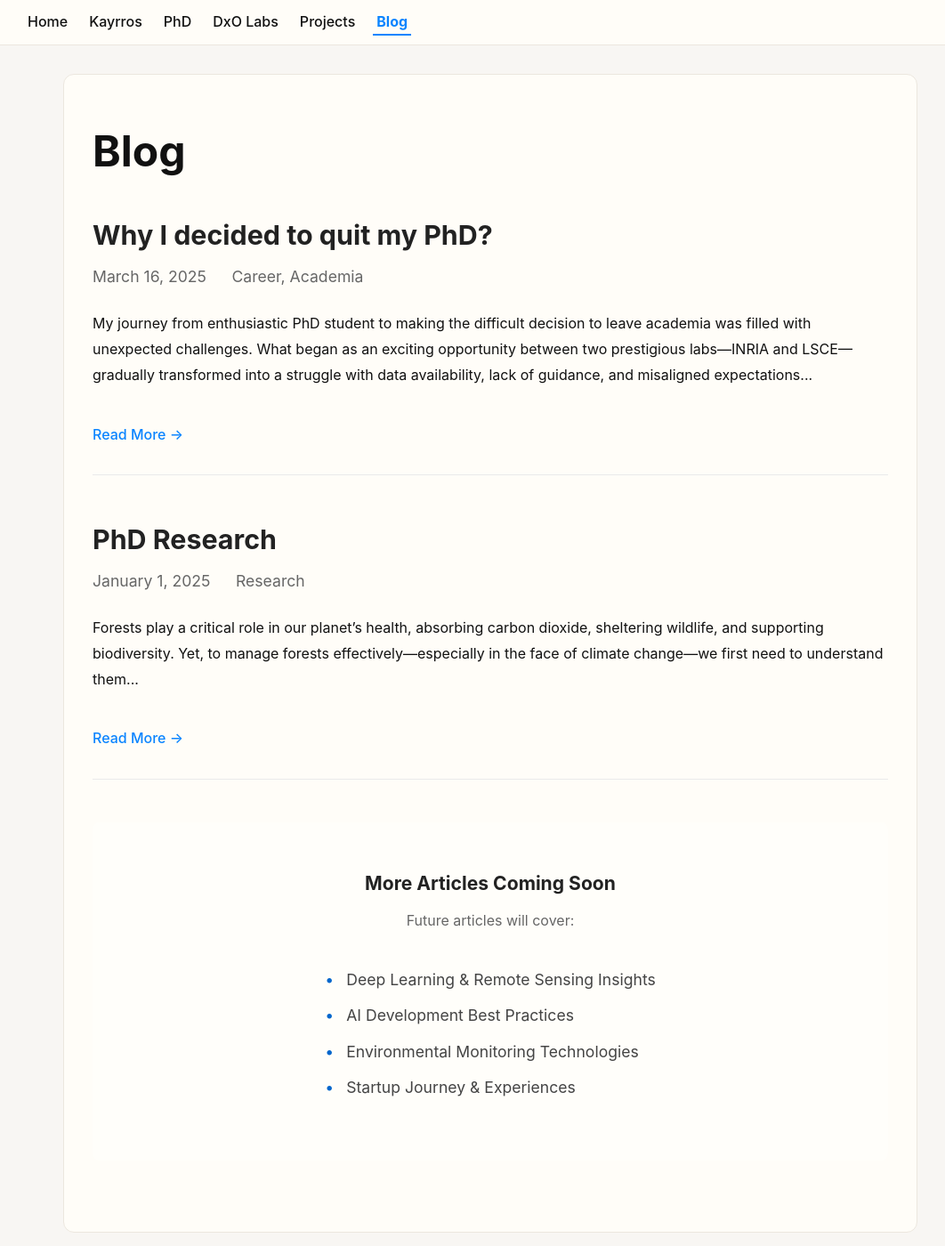
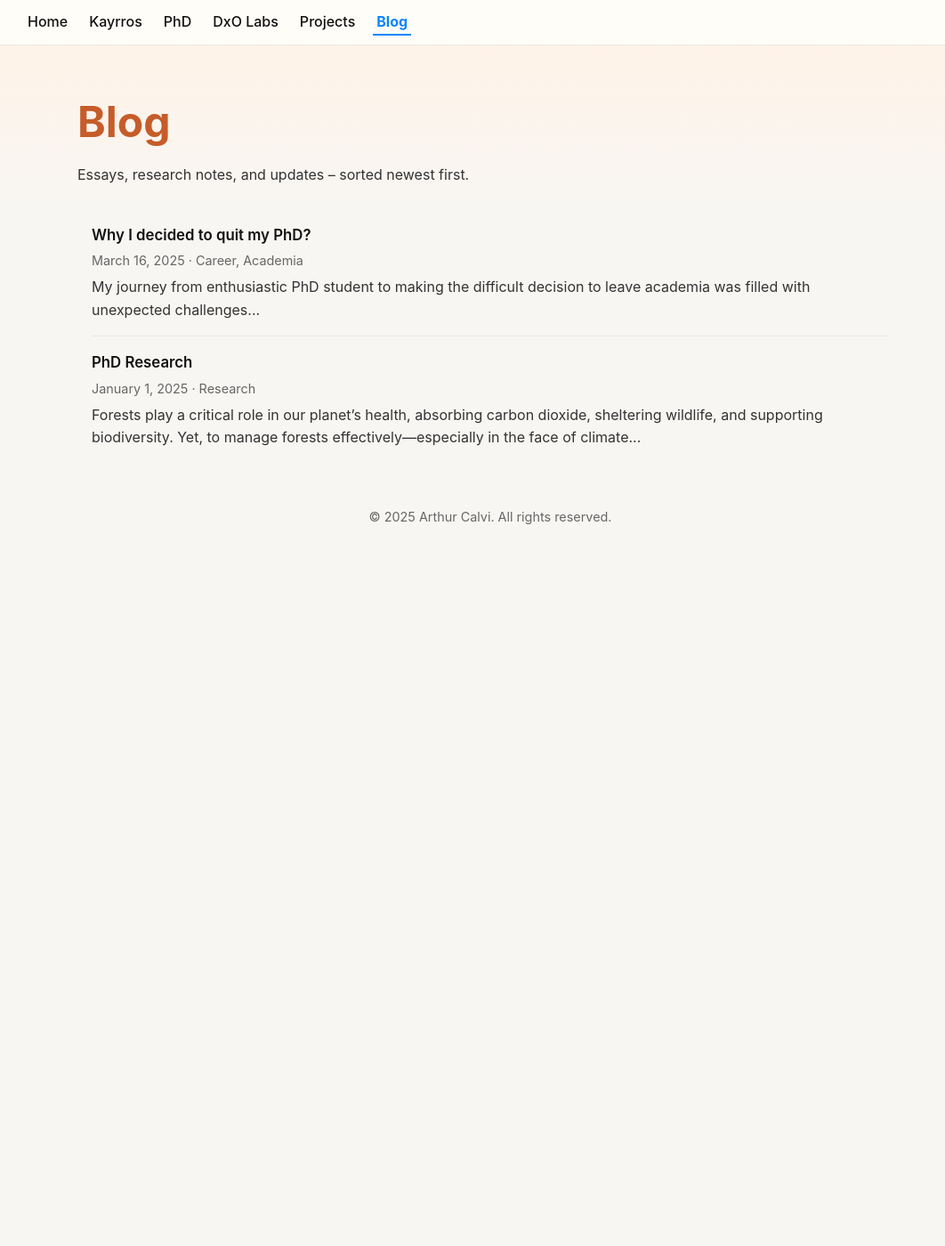
Before and after one commit to ArthurCalvi/arthurcalvi.github.io, a Jekyll site: the page built from blog.html, in a window 1280 px wide and 1400 px high. Shown: the whole window at 89% size, without its empty margins (89-1151 px from the left). Built offline with Jekyll 4.4.1, drawn with Linux system fonts in a browser that asks for light colours.

Commit message:
style: remove gap under nav; blog/projects adopt gradient section headers + list; home uses neutral gradient header and layered plates; article titles inherit section accent via body classes

```diff
--- a/_layouts/default.html
+++ b/_layouts/default.html
@@ -25,7 +25,7 @@
   <script src="https://cdn.jsdelivr.net/npm/mathjax@3/es5/tex-svg.js" defer></script>
   {% endif %}
 </head>
-<body>
+<body class="page-{{ page.layout }}{% if page.section %} section-{{ page.section }}{% endif %}{% if page.collection %} collection-{{ page.collection }}{% endif %}">
 
   {% include nav.html %}
 
--- a/assets/css/main.css
+++ b/assets/css/main.css
@@ -55,7 +55,7 @@ body {
   z-index: 100;
   background: var(--surface);
   border-bottom: 1px solid var(--border);
-  margin: 0 0 2rem 0;
+  margin: 0;
 }
 
 .site-nav ul {
@@ -330,10 +330,22 @@ body {
 .section-landing.section-phd { background: linear-gradient(180deg, #edf6ef 0%, rgba(248,246,243,0) 100%); }
 .section-landing.section-kayrros { background: linear-gradient(180deg, #eef5ff 0%, rgba(248,246,243,0) 100%); }
 .section-landing.section-dxo { background: linear-gradient(180deg, #f1edff 0%, rgba(248,246,243,0) 100%); }
+.section-landing.section-blog { background: linear-gradient(180deg, #fff3e8 0%, rgba(248,246,243,0) 100%); }
+.section-landing.section-projects { background: linear-gradient(180deg, #eefaf8 0%, rgba(248,246,243,0) 100%); }
+.section-landing.section-home { background: linear-gradient(180deg, #f5f3ef 0%, rgba(248,246,243,0) 100%); }
 
 .section-landing.section-phd h1 { color: #0f6d3f; }
 .section-landing.section-kayrros h1 { color: var(--accent); }
 .section-landing.section-dxo h1 { color: #6e5af7; }
+.section-landing.section-blog h1 { color: #c65c2a; }
+.section-landing.section-projects h1 { color: #0f6d8f; }
+
+/* Article title accent by section */
+body.section-phd article h1 { color: #0f6d3f; }
+body.section-kayrros article h1 { color: var(--accent); }
+body.section-dxo article h1 { color: #6e5af7; }
+body.section-blog article h1 { color: #c65c2a; }
+body.section-projects article h1 { color: #0f6d8f; }
 
 .content-section p + p {
     margin-top: 1rem;
--- a/blog.html
+++ b/blog.html
@@ -1,50 +1,31 @@
 ---
-layout: default
+layout: page
 title: Blog
+section_page: true
+section: blog
+description: Essays, research notes, and updates – sorted newest first.
 ---
 
-  <!-- Main Content -->
-  <article class="content-section">
-    <h1>Blog</h1>
-
-    <div class="article-content">
-      <div class="blog-articles">
-        <!-- Existing HTML article -->
-        <div class="article-preview">
-          <h2>Why I decided to quit my PhD?</h2>
-          <div class="article-meta">
-            <span class="date">March 16, 2025</span>
-            <span class="category">Career, Academia</span>
-          </div>
-          <p>My journey from enthusiastic PhD student to making the difficult decision to leave academia was filled with unexpected challenges. What began as an exciting opportunity between two prestigious labs—INRIA and LSCE—gradually transformed into a struggle with data availability, lack of guidance, and misaligned expectations...</p>
-          <a href="{{ '/articles/quit-phd.html' | relative_url }}" class="read-more">Read More →</a>
+<section class="section-container">
+  <div class="article-list">
+    <!-- Legacy HTML article (if kept) -->
+    <div class="article-item">
+      <div class="title"><a href="{{ '/articles/quit-phd.html' | relative_url }}">Why I decided to quit my PhD?</a></div>
+      <div class="meta">March 16, 2025 · Career, Academia</div>
+      <div class="excerpt">My journey from enthusiastic PhD student to making the difficult decision to leave academia was filled with unexpected challenges...</div>
     </div>
 
     <!-- Markdown-powered articles -->
     {% assign posts = site.articles | sort: 'date' | reverse %}
     {% for post in posts %}
-        <div class="article-preview">
-          <h2><a href="{{ post.url | relative_url }}">{{ post.title }}</a></h2>
-          <div class="article-meta">
-            {% if post.date %}<span class="date">{{ post.date | date: '%B %-d, %Y' }}</span>{% endif %}
-            {% if post.category %}<span class="category">{{ post.category }}</span>{% endif %}
+      <div class="article-item">
+        <div class="title"><a href="{{ post.url | relative_url }}">{{ post.title }}</a></div>
+        <div class="meta">
+          {% if post.date %}{{ post.date | date: '%B %-d, %Y' }}{% endif %}
+          {% if post.category %} · {{ post.category }}{% endif %}
         </div>
-          <p>{{ post.excerpt | strip_html | truncate: 240 }}</p>
-          <a href="{{ post.url | relative_url }}" class="read-more">Read More →</a>
+        <div class="excerpt">{{ post.excerpt | strip_html | truncate: 200 }}</div>
       </div>
     {% endfor %}
-
-        <!-- Coming Soon Notice -->
-        <div class="coming-soon">
-          <h3>More Articles Coming Soon</h3>
-          <p>Future articles will cover:</p>
-          <ul>
-            <li>Deep Learning & Remote Sensing Insights</li>
-            <li>AI Development Best Practices</li>
-            <li>Environmental Monitoring Technologies</li>
-            <li>Startup Journey & Experiences</li>
-          </ul>
   </div>
-      </div>
-    </div>
-  </article>
+</section>
```
Also changed, not shown: index.html (+14 -6 lines), projects/index.md (+10 -15 lines). Lines whose indentation alone changed are shown as unchanged.
